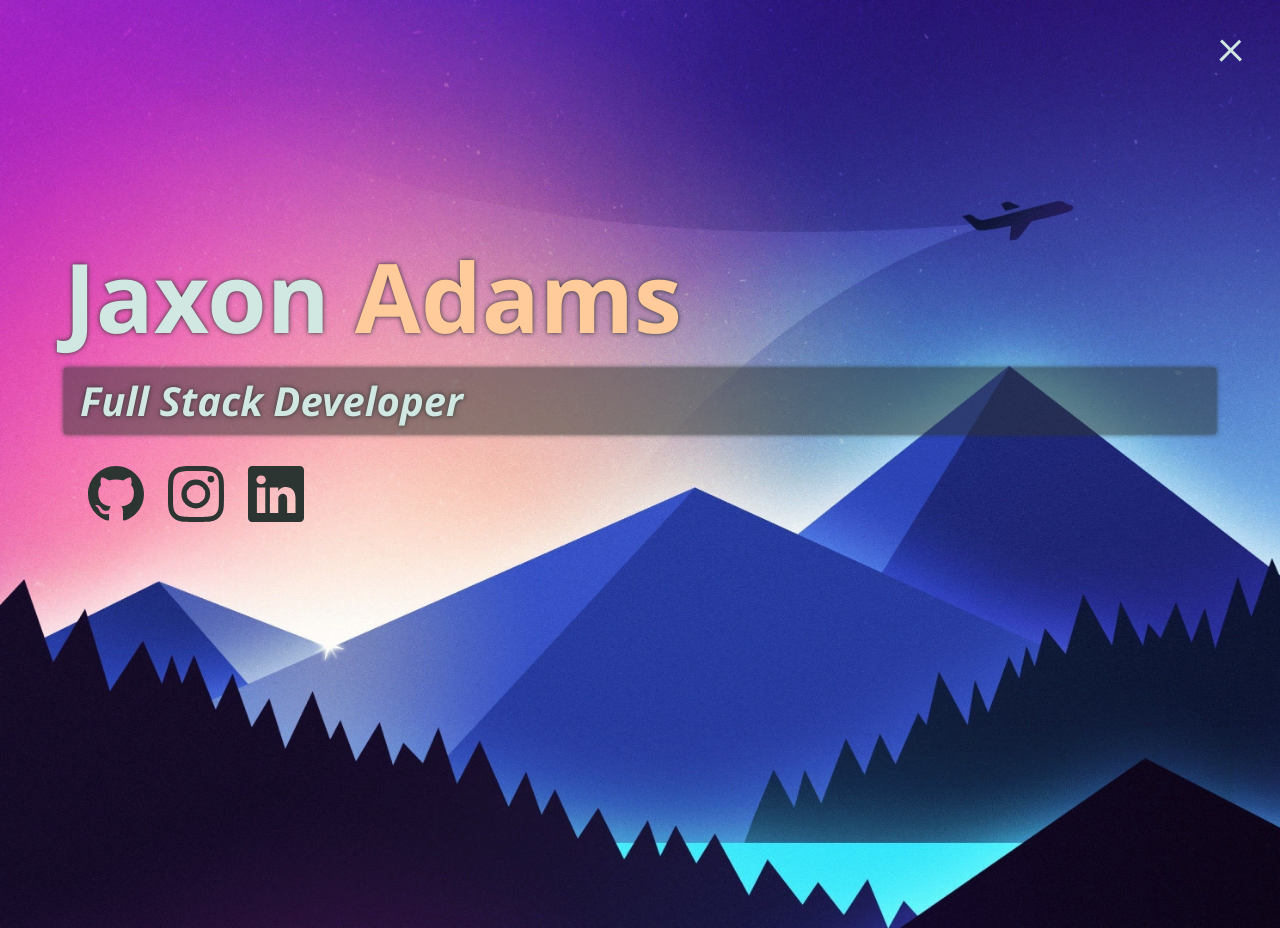
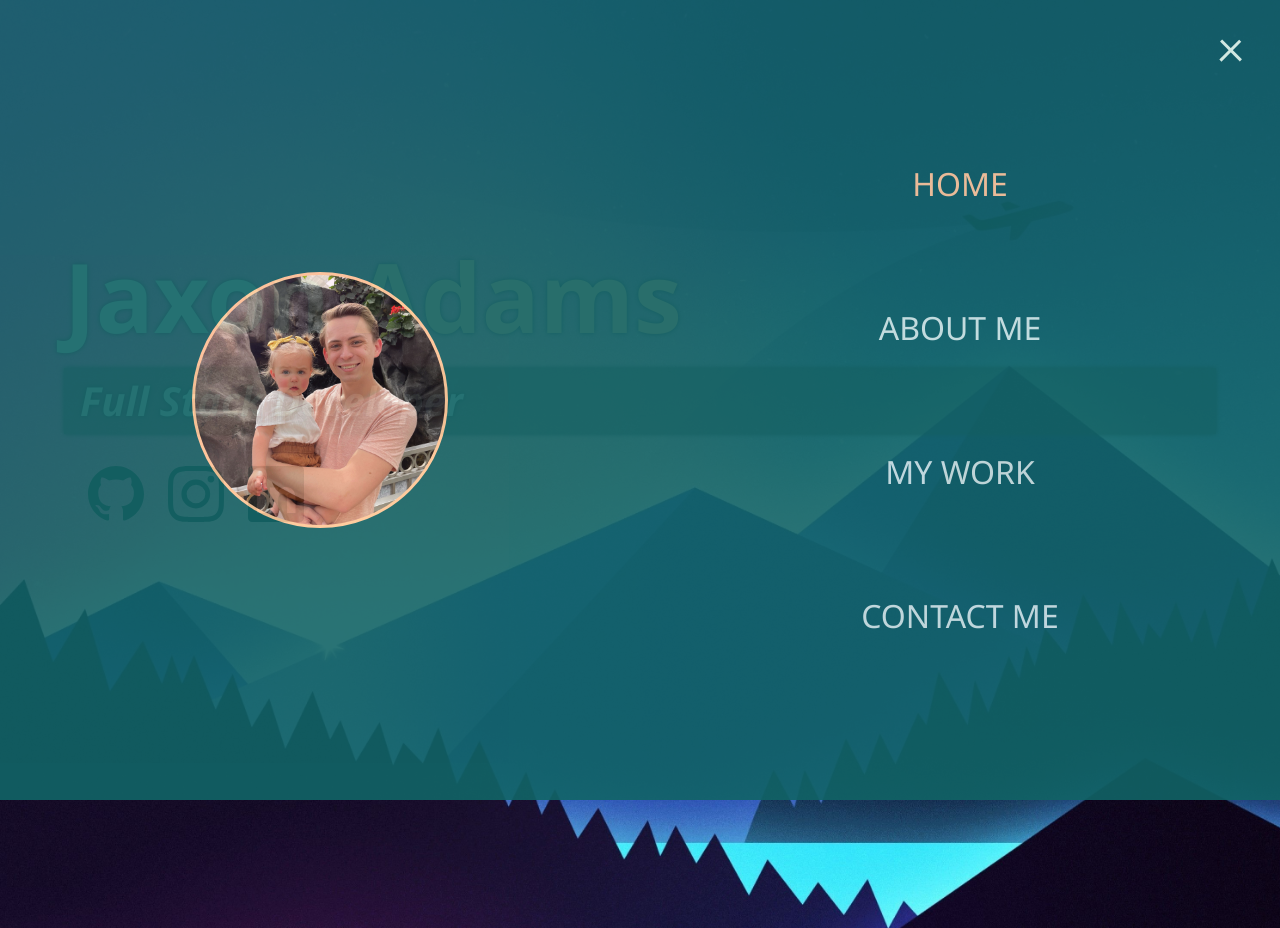
Before and after one commit to JaxonAdams/portfolio, a React (Create React App) app: page / in a window 1280 px wide. Both pictures are taken after a click on the element 1231 px from the left and 47 px from the top of the page. Built offline with nearby package versions, Linux system fonts and the light colour scheme.

Commit message:
set up conditional navbar

```diff
--- a/src/App.css
+++ b/src/App.css
@@ -58,6 +58,112 @@ h1, h2, h3 {
 .close .btn-line:nth-child(3) {
   transform: rotate(-45deg) translate(7px, -6px);
 }
+
+.menu {
+  position: fixed;
+  top: 0;
+  width: 100%;
+  visibility: hidden;
+}
+
+.menu .show {
+  visibility: visible;
+}
+
+.menu .nav-list {
+  list-style: none;
+}
+
+.menu .nav-item {
+  transform: translate3d(600px, 0, 0);
+  transition: all 0.5s ease-out;
+}
+
+.menu .nav-item:nth-child(1) {
+  transition-delay: 0.1s;
+}
+
+.menu .nav-item:nth-child(2) {
+  transition-delay: 0.2s;
+}
+
+.menu .nav-item:nth-child(3) {
+  transition-delay: 0.3s;
+}
+
+.menu .nav-item:nth-child(4) {
+  transition-delay: 0.4s;
+}
+
+.menu .menu-link {
+  display: inline-block;
+  position: relative;
+  font-size: 2rem;
+  text-transform: uppercase;
+  padding: 1rem 0;
+  font-weight: 400;
+  color: var(--quaternary-color);
+  text-decoration: none;
+  cursor: pointer;
+  transition: all 0.5s ease-out;
+}
+
+.menu .menu-link:hover, .menu .current {
+  color: var(--tertiary-color);
+}
+
+.menu li.show {
+  transform: translate3d(0, 0, 0);
+  transition: all 0.5s ease-out;
+}
+
+.menu .menu-branding, .menu .nav-list {
+  display: flex;
+  flex-flow: column wrap;
+  align-items: center;
+  justify-content: center;
+  float: left;
+  width: 50%;
+  height: 100vh;
+  overflow: hidden;
+  opacity: 0.9;
+}
+
+.menu .nav-list {
+  margin: 0;
+  padding: 0;
+  background-color: var(--primary-color);
+  list-style: none;
+  transform: translate3d(0, -100%, 0);
+  transition: all 0.5s ease-out;
+}
+
+.menu ul.show {
+  transition: all 0.5s ease-out;
+  transform: translate3d(0, 0, 0);
+}
+
+.menu .menu-branding {
+  background: var(--primary-color);
+  transition: all 0.5s ease-out;
+  transform: translate3d(0, 100%, 0);
+}
+
+.portrait, .bio-portrait {
+  width: 250px;
+  height: 250px;
+  background: url(./assets/images/portrait.jpg);
+  background-position: center;
+  background-size: contain;
+  background-repeat: no-repeat;
+  border-radius: 50%;
+  border: solid 3px var(--tertiary-color);
+}
+
+.menu div.show {
+  transition: all 0.5s ease-out;
+  transform: translate3d(0, 0, 0);
+}
 /* end header section */
 
 /* home section */
--- a/src/components/Header.js
+++ b/src/components/Header.js
@@ -1,4 +1,5 @@
 import React, { useState } from 'react';
+import Navigation from './Navigation';
 
 const Header = () => {
     const [ showMenu, setShowMenu ] = useState(false);
@@ -8,11 +9,14 @@ const Header = () => {
     };
 
     return (
-        <div className={`menu-btn ${showMenu && 'close'}`} onClick={() => toggleMenu()}>
-            <div className='btn-line'></div>
-            <div className='btn-line'></div>
-            <div className='btn-line'></div>
-        </div>
+        <header>
+            <div className={`menu-btn ${showMenu && 'close'}`} onClick={() => toggleMenu()}>
+                <div className='btn-line'></div>
+                <div className='btn-line'></div>
+                <div className='btn-line'></div>
+            </div>
+            <Navigation showMenu={showMenu} />
+        </header>
     );
 }
 
--- /dev/null
+++ b/src/components/Navigation.js
@@ -0,0 +1,28 @@
+import React from 'react';
+
+const Navigation = ({ showMenu }) => {
+    console.log(showMenu);
+    return (
+        <nav className={`menu ${showMenu && 'show'}`}>
+            <div className={`menu-branding ${showMenu && 'show'}`}>
+                <div className='portrait'></div>
+            </div>
+            <ul className={`nav-list ${showMenu && 'show'}`}>
+                <li className={`nav-item ${showMenu && 'show'}`}>
+                    <p className='menu-link current'>Home</p>
+                </li>
+                <li className={`nav-item ${showMenu && 'show'}`}>
+                    <p className='menu-link'>About Me</p>
+                </li>
+                <li className={`nav-item ${showMenu && 'show'}`}>
+                    <p className='menu-link'>My Work</p>
+                </li>
+                <li className={`nav-item ${showMenu && 'show'}`}>
+                    <p className='menu-link'>Contact Me</p>
+                </li>
+            </ul>
+        </nav>
+    );
+}
+
+export default Navigation;
```
Also changed, not shown: src/assets/images/portrait.jpg.
